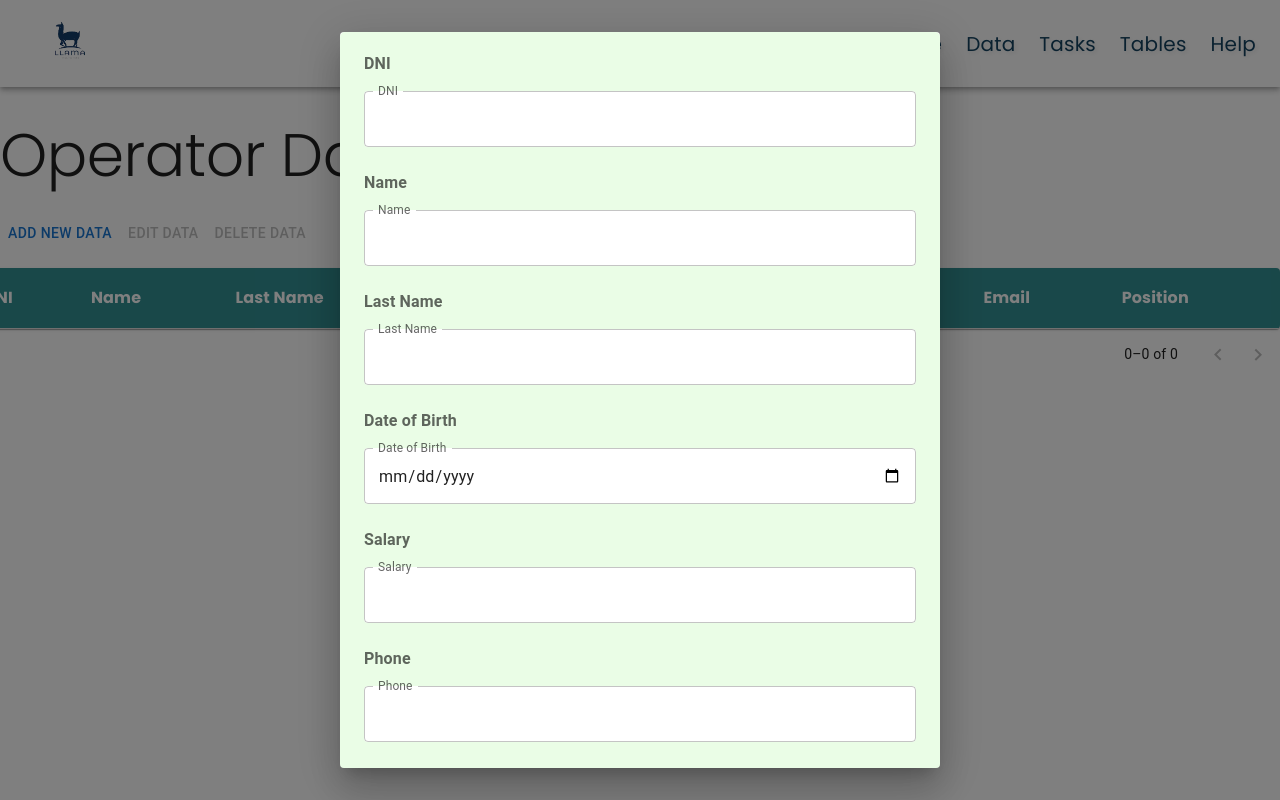
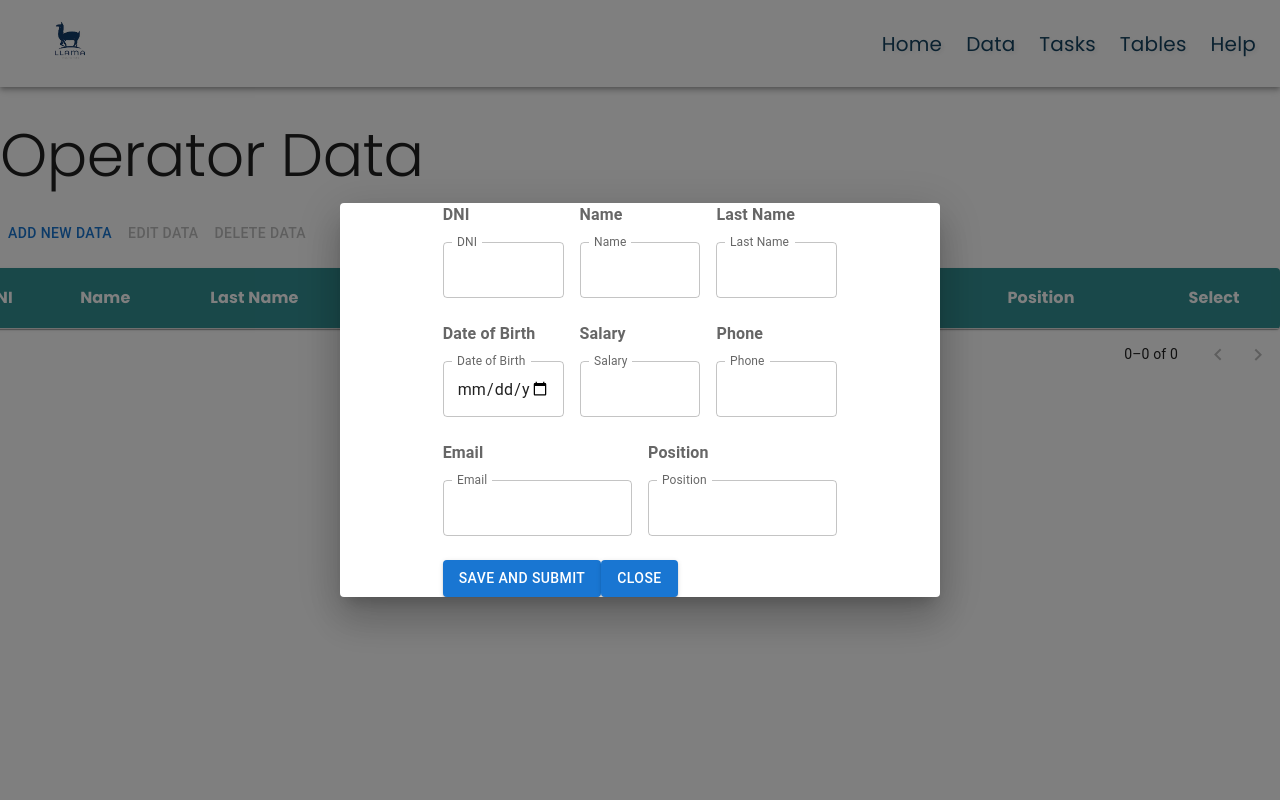
Before and after one commit to Nyxzaf/Fullstack-MERN, a React (Vite) app in the folder client/: page /Data in a window 1280 px wide. Both pictures are taken after a click on the button "ADD NEW DATA". Built offline with nearby package versions, Linux system fonts and the light colour scheme.

Commit message:
solution to DataForm.jsx and OperatorData.jsx

```diff
--- a/client/components/form/DataForm.jsx
+++ b/client/components/form/DataForm.jsx
@@ -1,17 +1,8 @@
 import { useState } from "react";
-import {
-    TextField,
-    Button,
-    InputLabel,
-    Grid,
-    Container,
-} from "@mui/material";
+import { Grid, Button, TextField, InputLabel } from "@mui/material";
 import { Formik, Form, Field } from "formik";
-import { FONT_FAMILY } from "../../assets/fonts/FontFamily";
+import * as Yup from "yup";
 import PropTypes from "prop-types";
-import * as Yup from "yup";
-import { FORM_ITEM } from "../../data/Items";
-
 
 const validationSchema = Yup.object({
   DNI: Yup.string()
@@ -20,25 +11,22 @@ const validationSchema = Yup.object({
     .max(8, "DNI must be exactly 8 digits")
     .required("DNI is required"),
   Name: Yup.string().required("Name is required"),
-    LastName: Yup.string().required("LastName is required"),
-    DateOfBirth: Yup.date().required('Date is required'),
+  LastName: Yup.string().required("Last Name is required"),
+  DateOfBirth: Yup.date().required("Date of Birth is required"),
   Phone: Yup.string()
     .matches(/^9[0-9]{8}$/, "Phone number must start with 9 and have exactly 9 digits")
-        .required("Number Phone is required"),
-    Email: Yup.string().email('email address needs "@"').required("Email is required"),
-    Salary: Yup.number().required("Salary is required").min(1, "Salary must be a positive number"),
+    .required("Phone is required"),
+  Email: Yup.string().email("Invalid email address").required("Email is required"),
+  Salary: Yup.number().positive("Salary must be a positive number").required("Salary is required"),
   Position: Yup.string().required("Position is required"),
-    Description: Yup.string().required("Description is required"),
 });
 
 function DataForm({ onSave, onClose }) {
   const [isOpen, setIsOpen] = useState(true);
 
   const handleSubmit = async (values, { setSubmitting }) => {
-        console.log("Submitting form with values:", values);
     try {
       await onSave(values);
-            console.log("Form saved successfully");
       setSubmitting(false);
       setIsOpen(false);
     } catch (error) {
@@ -46,7 +34,6 @@ function DataForm({ onSave, onClose }) {
       setSubmitting(false);
     }
   };
-
 
   const handleClose = () => {
     setIsOpen(false);
@@ -56,27 +43,18 @@ function DataForm({ onSave, onClose }) {
   return (
     <>
       {isOpen && (
-            <Container
-            maxWidth="sm"
-            sx={{
-            // border: "2px solid #339194",
-            padding: "20px",
-            borderRadius: "5px",
-            fontFamily: FONT_FAMILY,
-            backgroundColor: "#eafde6",
-            }}
-        >
+        <Grid container spacing={2} justifyContent="center">
+          <Grid item xs={12} md={8}>
             <Formik
               initialValues={{
                 DNI: "",
-                Name:"",
-                LastName:"",
-                Email:"",
-                DateOfBirth: "",
-                Phone:"",
+                Name: "",
+                LastName: "",
+                DateOfBirth: new Date(),
+                Phone: "",
+                Email: "",
                 Salary: "",
                 Position: "",
-                Description: "",
               }}
               validationSchema={validationSchema}
               onSubmit={handleSubmit}
@@ -84,38 +62,117 @@ function DataForm({ onSave, onClose }) {
               {({ errors, touched }) => (
                 <Form>
                   <Grid container spacing={2}>
-                    {
-                        FORM_ITEM.map((item)=>{
-                            return(
-                                <Grid item xs={12} xl={item.grid} key={item.Title}>
-                                    <InputLabel sx={{ fontWeight: "bold"}}>{item.Title}</InputLabel>
+                    <Grid item xs={12} sm={4}>
+                      <InputLabel sx={{ fontWeight: "bold" }}>DNI</InputLabel>
                       <Field
                         as={TextField}
-                                    label={item.Title}
-                                    name={item.Name}
+                        label="DNI"
+                        name="DNI"
                         fullWidth
+                        margin="normal"
                         InputLabelProps={{ shrink: true }}
-                                    type={item.Type}
-                                    margin="normal"
-                                    InputProps={{ style: { backgroundColor: "white" } }}
-                                    error={touched[item.Name] && !!errors[item.Name]}
-                                    helperText={touched[item.Name] && errors[item.Name]}
+                        error={touched.DNI && !!errors.DNI}
+                        helperText={touched.DNI && errors.DNI}
                       />
                     </Grid>
-                            )
-                        })
-                    }
-                        <Grid item xs={10}>
+                    <Grid item xs={12} sm={4}>
+                      <InputLabel sx={{ fontWeight: "bold" }}>Name</InputLabel>
+                      <Field
+                        as={TextField}
+                        label="Name"
+                        name="Name"
+                        fullWidth
+                        margin="normal"
+                        InputLabelProps={{ shrink: true }}
+                        error={touched.Name && !!errors.Name}
+                        helperText={touched.Name && errors.Name}
+                      />
+                    </Grid>
+                    <Grid item xs={12} sm={4}>
+                      <InputLabel sx={{ fontWeight: "bold" }}>Last Name</InputLabel>
+                      <Field
+                        as={TextField}
+                        label="Last Name"
+                        name="LastName"
+                        fullWidth
+                        margin="normal"
+                        InputLabelProps={{ shrink: true }}
+                        error={touched.LastName && !!errors.LastName}
+                        helperText={touched.LastName && errors.LastName}
+                      />
+                    </Grid>
+                    <Grid item xs={12} sm={4}>
+                      <InputLabel sx={{ fontWeight: "bold" }}>Date of Birth</InputLabel>
+                      <Field
+                        as={TextField}
+                        label="Date of Birth"
+                        name="DateOfBirth"
+                        type="date"
+                        fullWidth
+                        margin="normal"
+                        InputLabelProps={{ shrink: true }}
+                        error={touched.DateOfBirth && !!errors.DateOfBirth}
+                        helperText={touched.DateOfBirth && errors.DateOfBirth}
+                      />
+                    </Grid>
+                    <Grid item xs={12} sm={4}>
+                      <InputLabel sx={{ fontWeight: "bold" }}>Salary</InputLabel>
+                      <Field
+                        as={TextField}
+                        label="Salary"
+                        name="Salary"
+                        type="number"
+                        fullWidth
+                        margin="normal"
+                        InputLabelProps={{ shrink: true }}
+                        error={touched.Salary && !!errors.Salary}
+                        helperText={touched.Salary && errors.Salary}
+                      />
+                    </Grid>
+                    <Grid item xs={12} sm={4}>
+                      <InputLabel sx={{ fontWeight: "bold" }}>Phone</InputLabel>
+                      <Field
+                        as={TextField}
+                        label="Phone"
+                        name="Phone"
+                        fullWidth
+                        margin="normal"
+                        InputLabelProps={{ shrink: true }}
+                        error={touched.Phone && !!errors.Phone}
+                        helperText={touched.Phone && errors.Phone}
+                      />
+                    </Grid>
+                    <Grid item xs={12} sm={6}>
+                      <InputLabel sx={{ fontWeight: "bold" }}>Email</InputLabel>
+                      <Field
+                        as={TextField}
+                        label="Email"
+                        name="Email"
+                        fullWidth
+                        margin="normal"
+                        InputLabelProps={{ shrink: true }}
+                        error={touched.Email && !!errors.Email}
+                        helperText={touched.Email && errors.Email}
+                      />
+                    </Grid>
+                    <Grid item xs={12} sm={6}>
+                      <InputLabel sx={{ fontWeight: "bold" }}>Position</InputLabel>
+                      <Field
+                        as={TextField}
+                        label="Position"
+                        name="Position"
+                        fullWidth
+                        margin="normal"
+                        InputLabelProps={{ shrink: true }}
+                        error={touched.Position && !!errors.Position}
+                        helperText={touched.Position && errors.Position}
+                      />
+                    </Grid>
+                    <Grid item xs={12}>
                       <Button variant="contained" color="primary" type="submit">
                         Save and Submit
                       </Button>
-                        </Grid>
-                        <Grid item xs={2}>
-                            <Button
-                            variant="contained"
-                            color="primary"
-                            onClick={handleClose}
-                            >
+                      <Button variant="contained" color="primary" onClick={handleClose}>
                         Close
                       </Button>
                     </Grid>
@@ -123,7 +180,8 @@ function DataForm({ onSave, onClose }) {
                 </Form>
               )}
             </Formik>
-            </Container>
+          </Grid>
+        </Grid>
       )}
     </>
   );
--- a/client/pages/menuPage/OperatorData.jsx
+++ b/client/pages/menuPage/OperatorData.jsx
@@ -1,7 +1,21 @@
 import { useState } from "react";
-import { Grid, Button, Table, TableBody, TableCell, TableContainer, TableHead, TableRow, Checkbox, TablePagination, Paper, Typography, Dialog } from "@mui/material";
+import {
+  Grid,
+  Button,
+  Table,
+  TableBody,
+  TableCell,
+  TableContainer,
+  TableHead,
+  TableRow,
+  TablePagination,
+  Paper,
+  Typography,
+  Dialog,
+  Checkbox,
+} from "@mui/material";
 import DataForm from "../../components/form/DataForm";
-import { FONT_FAMILY } from '../../assets/fonts/FontFamily';
+import { FONT_FAMILY } from "../../assets/fonts/FontFamily";
 import { FORM_ITEM } from "../../data/Items";
 
 const rowsPerPage = 5;
@@ -10,12 +24,10 @@ function OperatorData() {
   const [Data, setData] = useState([]);
   const [page, setPage] = useState(0);
   const [showDataForm, setShowDataForm] = useState(false);
-  const [selectedDataIds, setSelectedTaskIds] = useState([]);
-  const [selectedData, setSelectedData] = useState(null);
+  const [selectedDataIds, setSelectedDataIds] = useState([]);
 
   const handleAddData = () => {
     setShowDataForm(true);
-    setSelectedData(null);
   };
 
   const handleEditData = () => {
@@ -23,48 +35,32 @@ function OperatorData() {
   };
 
   const handleDeleteData = () => {
-    const updatedTasks = Data.filter(data => !selectedDataIds.includes(data.id));
-    setData(updatedTasks);
-    setSelectedTaskIds([]);
+    const updatedData = Data.filter((data) => !selectedDataIds.includes(data.id));
+    setData(updatedData);
+    setSelectedDataIds([]);
   };
 
   const handleSaveData = (data) => {
-    if (selectedData) {
-      const updatedTasks = Data.map(data => {
-        if (data.id === selectedData.id) {
+    if (selectedDataIds.length === 1) {
+      const updatedData = Data.map((item) => {
+        if (item.id === selectedDataIds[0]) {
           return {
+            ...item,
             ...data,
-            DNI: data.DNI,
-            Name: data.Name,
-            LastName: data.LastName,
-            Email: data.Email,
-            DateOfBirth: data.DateOfBirth,
-            Phone: data.Phone,
-            Salary: data.Salary,
-            Position: data.Position,
-            Description: data.Description,
           };
         }
-        return data;
+        return item;
       });
-      setData(updatedTasks);
+      setData(updatedData);
     } else {
       const newData = {
         id: Data.length + 1,
-        DNI: data.DNI,
-        Name: data.Name,
-        LastName: data.LastName,
-        Email: data.Email,
-        DateOfBirth: data.DateOfBirth,
-        Phone: data.Phone,
-        Salary: data.Salary,
-        Position: data.Position,
-        Description: data.Description,
+        ...data,
       };
       setData([...Data, newData]);
     }
     setShowDataForm(false);
-    setSelectedData(null);
+    setSelectedDataIds([]);
   };
 
   const handleChangePage = (event, newPage) => {
@@ -73,27 +69,26 @@ function OperatorData() {
 
   const handleSelectData = (DataId) => {
     if (selectedDataIds.includes(DataId)) {
-      setSelectedTaskIds(selectedDataIds.filter(id => id !== DataId));
+      setSelectedDataIds(selectedDataIds.filter((id) => id !== DataId));
     } else {
-      setSelectedTaskIds([DataId]);
+      setSelectedDataIds([...selectedDataIds, DataId]);
     }
-    const DataToEdit = Data.find(data => data.id === DataId);
-    setSelectedData(DataToEdit);
   };
 
   const isSelected = (DataId) => selectedDataIds.includes(DataId);
 
   const handleCloseDataForm = () => {
     setShowDataForm(false);
-    setSelectedData(null);
+    setSelectedDataIds([]);
   };
 
-
   return (
-      <Grid item xl={9} xs={12} ml={{xl:8,xs:0}} >
+    <Grid item xl={9} xs={12} ml={{ xl: 8, xs: 0 }}>
       <Grid container spacing={4}>
         <Grid item xl={12} xs={12} mt={4}>
-            <Typography variant="h2" sx={{ fontFamily: FONT_FAMILY }}>Operator Data</Typography>
+          <Typography variant="h2" sx={{ fontFamily: FONT_FAMILY }}>
+            Operator Data
+          </Typography>
         </Grid>
         <Grid container spacing={2} justifyContent="center" mt={1}>
           <Grid item marginLeft={4} xs={12}>
@@ -106,21 +101,22 @@ function OperatorData() {
             </Button>
           </Grid>
           <Grid item xs={12}>
-              <TableContainer component={Paper} >
+            <TableContainer component={Paper}>
               <Table>
                 <TableHead>
-                    <TableRow sx={{ backgroundColor: '#339194' }}>
-                    {
-                      FORM_ITEM.map(item =>{
-                        return (
+                  <TableRow sx={{ backgroundColor: "#339194" }}>
+                    {FORM_ITEM.map((item) => (
                       <TableCell key={item.Title}>
-                              <Typography variant="subtitle1" fontWeight="bold" sx={{ fontFamily: FONT_FAMILY, color: '#FFFFFF' }}>
+                        <Typography variant="subtitle1" fontWeight="bold" sx={{ fontFamily: FONT_FAMILY, color: "#FFFFFF" }}>
                           {item.Title}
                         </Typography>
                       </TableCell>
-                        )
-                      })
-                    }
+                    ))}
+                    <TableCell align="center">
+                      <Typography variant="subtitle1" fontWeight="bold" sx={{ fontFamily: FONT_FAMILY, color: "#FFFFFF" }}>
+                        Select
+                      </Typography>
+                    </TableCell>
                   </TableRow>
                 </TableHead>
                 <TableBody>
@@ -129,17 +125,13 @@ function OperatorData() {
                     : Data
                   ).map((data) => (
                     <TableRow key={data.id} hover onClick={() => handleSelectData(data.id)}>
-                      <TableCell><Typography variant="body1" sx={{ fontFamily: FONT_FAMILY, fontWeight: 'bold' }}>{data.id}</Typography></TableCell>
-                      <TableCell><Typography variant="body1" sx={{ fontFamily: FONT_FAMILY, fontWeight: 'bold' }}>{data.DNI}</Typography></TableCell>
-                      <TableCell><Typography variant="body1" sx={{ fontFamily: FONT_FAMILY, fontWeight: 'bold' }}>{data.Name}</Typography></TableCell>
-                      <TableCell><Typography variant="body1" sx={{ fontFamily: FONT_FAMILY, fontWeight: 'bold' }}>{data.LastName}</Typography></TableCell>
-                      <TableCell><Typography variant="body1" sx={{ fontFamily: FONT_FAMILY, fontWeight: 'bold' }}>{data.DateOfBirth}</Typography></TableCell>
-                      <TableCell><Typography variant="body1" sx={{ fontFamily: FONT_FAMILY, fontWeight: 'bold' }}>{data.Salary}</Typography></TableCell>
-                      <TableCell><Typography variant="body1" sx={{ fontFamily: FONT_FAMILY, fontWeight: 'bold' }}>{data.Phone}</Typography></TableCell>
-                      <TableCell>
-                        <Typography variant="body1" sx={{ fontFamily: FONT_FAMILY, fontWeight: 'bold' }}>{data.Email}</Typography>
+                      {FORM_ITEM.map((item) => (
+                        <TableCell key={`${data.id}-${item.Title}`}>
+                          <Typography variant="body1" sx={{ fontFamily: FONT_FAMILY, fontWeight: "bold" }}>
+                            {data[item.Name]}
+                          </Typography>
                         </TableCell>
-                      <TableCell><Typography variant="body1" sx={{ fontFamily: FONT_FAMILY, fontWeight: 'bold' }}>{data.pOSI}</Typography></TableCell>
+                      ))}
                       <TableCell align="center">
                         <Checkbox checked={isSelected(data.id)} />
                       </TableCell>
@@ -160,10 +152,10 @@ function OperatorData() {
         </Grid>
       </Grid>
       <Dialog open={showDataForm} onClose={handleCloseDataForm}>
-          <DataForm onSave={handleSaveData} onClose={handleCloseDataForm} DataToEdit={selectedData} />
+        <DataForm onSave={handleSaveData} onClose={handleCloseDataForm} />
       </Dialog>
     </Grid>
   );
 }
 
-export default OperatorData
+export default OperatorData;
```
Lines whose indentation alone changed are shown as unchanged.
